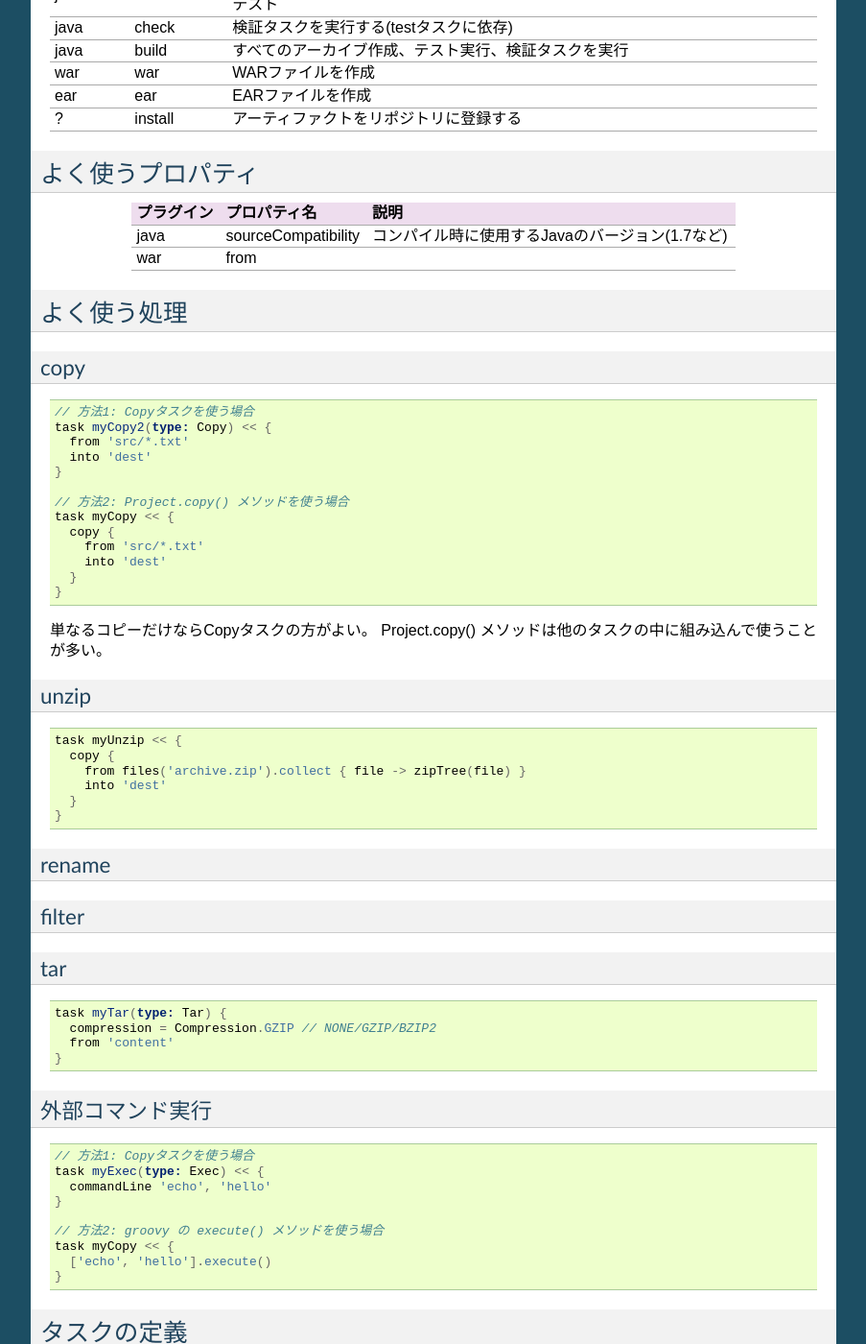
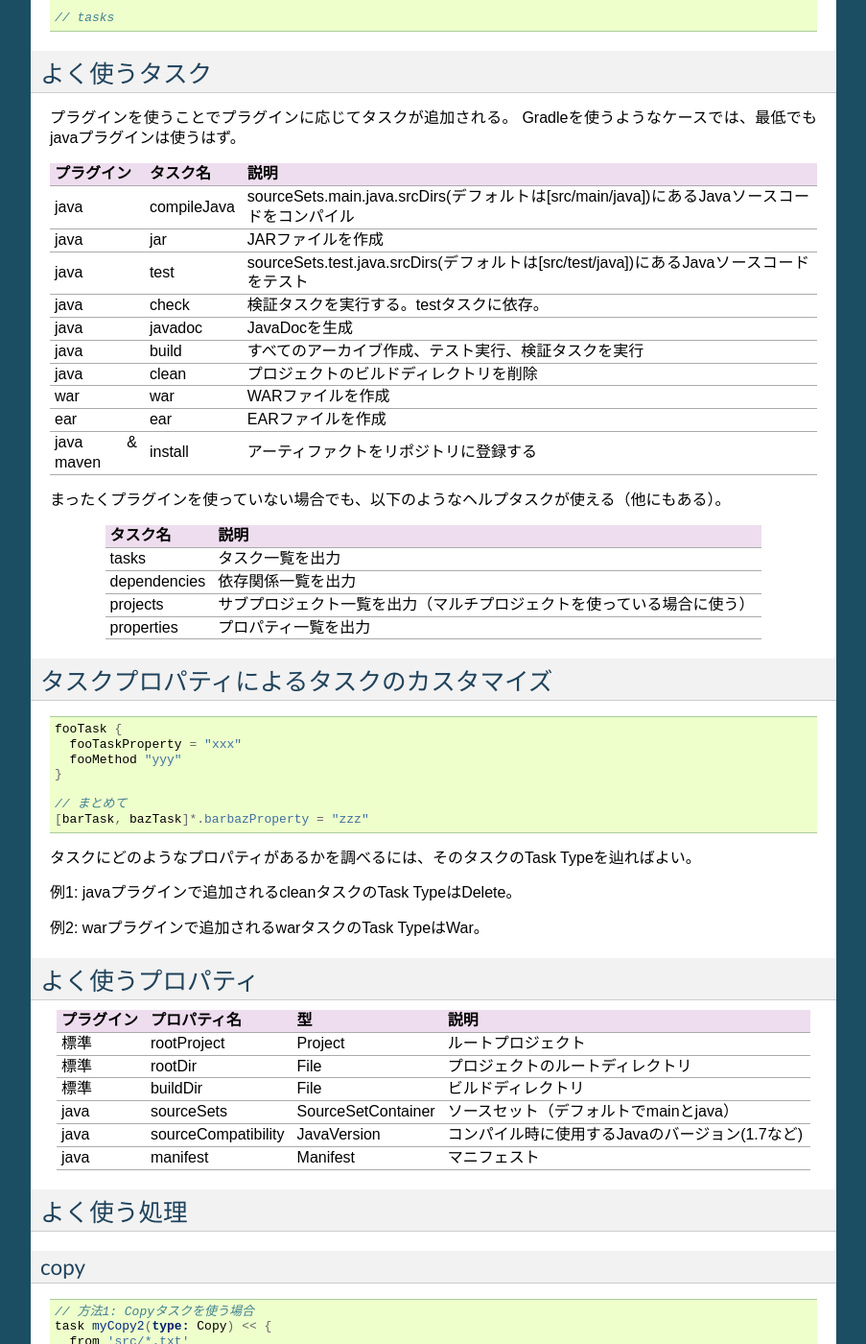
Before and after one commit to tq-jappy/Gradle-CheatSheet, a Sphinx documentation site: the page built from source/index.rst, in a window 1280 px wide and 1400 px high, scrolled down 1038 px. Shown: the whole window at 96% size, without its empty margins (198-1101 px from the left). Built offline with Sphinx 7.4.7, drawn with Linux system fonts in a browser that asks for light colours; some of the changed text lies outside the part shown.

Commit message:
fix bug.

```diff
--- a/source/index.rst
+++ b/source/index.rst
@@ -2,7 +2,24 @@
 Gradle Cheat Sheet
 =========================
 
-build.gradle
+Javaプロジェクトの標準レイアウト
+=========================
+
+::
+
+  + project
+    + src
+      + main
+        + java
+        + resources
+      + test
+        + java
+        + resources
+    - build.gradle
+    - gradle.properties
+    - settings.gradle
+
+build.gradle のテンプレート
 =========================
 
 .. sourcecode:: groovy
@@ -52,28 +69,66 @@ build.gradle
 よく使うタスク
 =========================
 
+プラグインを使うことでプラグインに応じてタスクが追加される。
+Gradleを使うようなケースでは、最低でもjavaプラグインは使うはず。
+
 .. csv-table::
    :header: "プラグイン", "タスク名", "説明"
 
-   "?", "clean", "ビルド時に作ったファイルを削除"
    "java", "compileJava", "sourceSets.main.java.srcDirs(デフォルトは[src/main/java])にあるJavaソースコードをコンパイル"
    "java", "jar", "JARファイルを作成"
    "java", "test", "sourceSets.test.java.srcDirs(デフォルトは[src/test/java])にあるJavaソースコードをテスト"
-   "java", "check", "検証タスクを実行する(testタスクに依存)"
+   "java", "check", "検証タスクを実行する。testタスクに依存。"
+   "java", "javadoc", "JavaDocを生成"
    "java", "build", "すべてのアーカイブ作成、テスト実行、検証タスクを実行"
+   "java", "clean", "プロジェクトのビルドディレクトリを削除"
    "war", "war", "WARファイルを作成"
    "ear", "ear", "EARファイルを作成"
-   "?", "install", "アーティファクトをリポジトリに登録する"
+   "java & maven", "install", "アーティファクトをリポジトリに登録する"
 
+まったくプラグインを使っていない場合でも、以下のようなヘルプタスクが使える（他にもある）。
+
+.. csv-table::
+   :header: "タスク名", "説明"
+   :class: "table2"
+
+   "tasks", "タスク一覧を出力"
+   "dependencies", "依存関係一覧を出力"
+   "projects", "サブプロジェクト一覧を出力（マルチプロジェクトを使っている場合に使う）"
+   "properties", "プロパティ一覧を出力"
+
+タスクプロパティによるタスクのカスタマイズ
+=========================
+
+.. sourcecode:: groovy
+
+  fooTask {
+    fooTaskProperty = "xxx"
+    fooMethod "yyy"
+  }
+
+  // まとめて
+  [barTask, bazTask]*.barbazProperty = "zzz"
+
+タスクにどのようなプロパティがあるかを調べるには、そのタスクのTask Typeを辿ればよい。
+
+例1: javaプラグインで追加されるcleanタスクのTask TypeはDelete。
+
+例2: warプラグインで追加されるwarタスクのTask TypeはWar。
 
 よく使うプロパティ
 =========================
 
 .. csv-table::
-   :header: "プラグイン", "プロパティ名", "説明"
+   :header: "プラグイン", "プロパティ名", "型", "説明"
+   :class: "table4"
 
-   "java", "sourceCompatibility", "コンパイル時に使用するJavaのバージョン(1.7など)"
-   "war", "from",
+   "標準", "rootProject", "Project", "ルートプロジェクト"
+   "標準", "rootDir", "File", "プロジェクトのルートディレクトリ"
+   "標準", "buildDir", "File", "ビルドディレクトリ"
+   "java", "sourceSets", "SourceSetContainer", "ソースセット（デフォルトでmainとjava）"
+   "java", "sourceCompatibility", "JavaVersion", "コンパイル時に使用するJavaのバージョン(1.7など)"
+   "java", "manifest", "Manifest", "マニフェスト"
 
 よく使う処理
 =========================
@@ -280,10 +337,22 @@ Ear
   }
 
   test.jvmArgs '-XX:-UseSplitVerifier'
-  [checkstyleMain, checkstyleTest, findbugsMain, findBugsTest]*.ignoreFailures = true
-  [checkstyleTest, findBugsTest]*.excludes = ['**/*']
+  [checkstyleMain, checkstyleTest, findbugsMain, findbugsTest]*.ignoreFailures = true
+  [checkstyleTest, findbugsTest]*.excludes = ['**/*']
+  // checkStyleMain {
+  //   configFile = file('config/checkstyle/checkstyle.xml')
+  // }
+
+タスク
+
+- check
+- coberturaMain
 
 レポート
+
+- :file:`build/reports/checkstyle/main.xml`
+- :file:`build/reports/findbugs/main.xml`
+- :file:`build/reports/cobertura/coverage.xml`
 
 依存関係の管理
 =========================
```
Also changed, not shown: other parts of source/index.rst (+3 -1 lines), ja.json (+22 -0 lines), source/project-layout.png (added).
